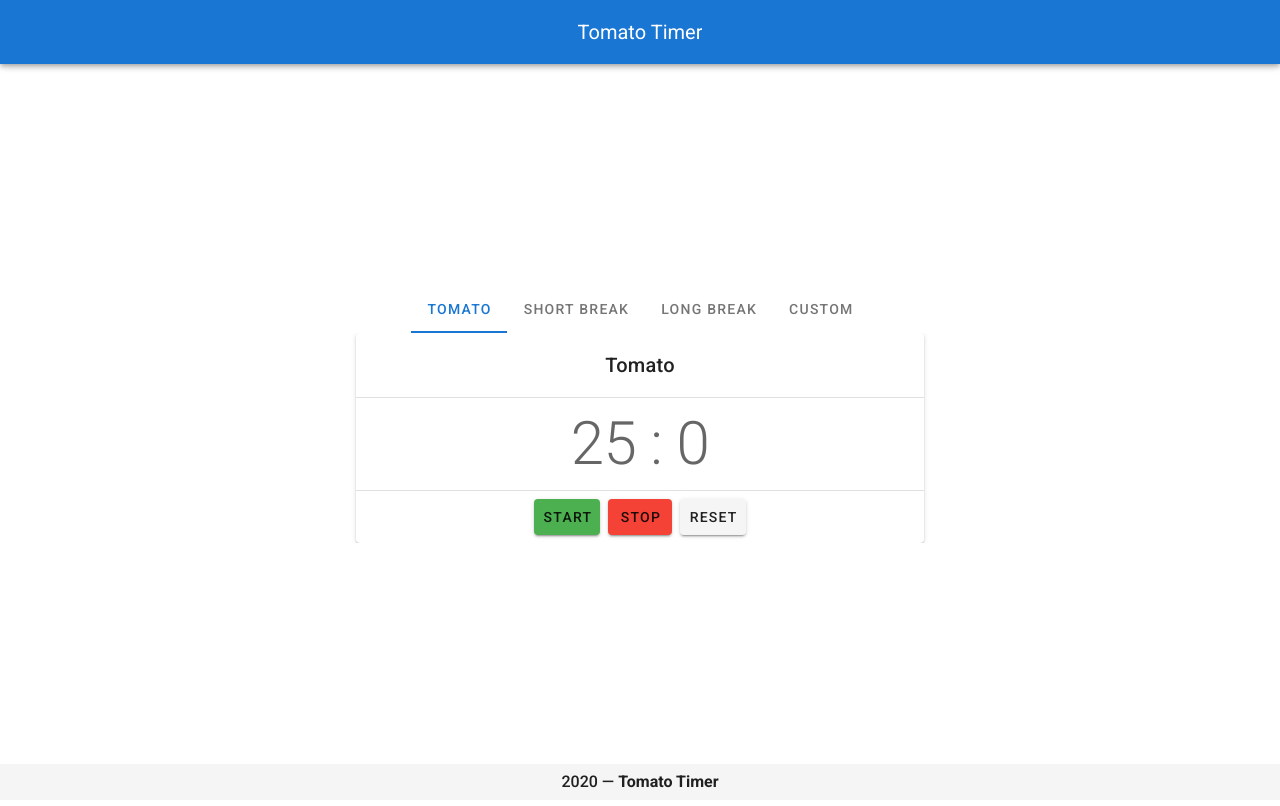
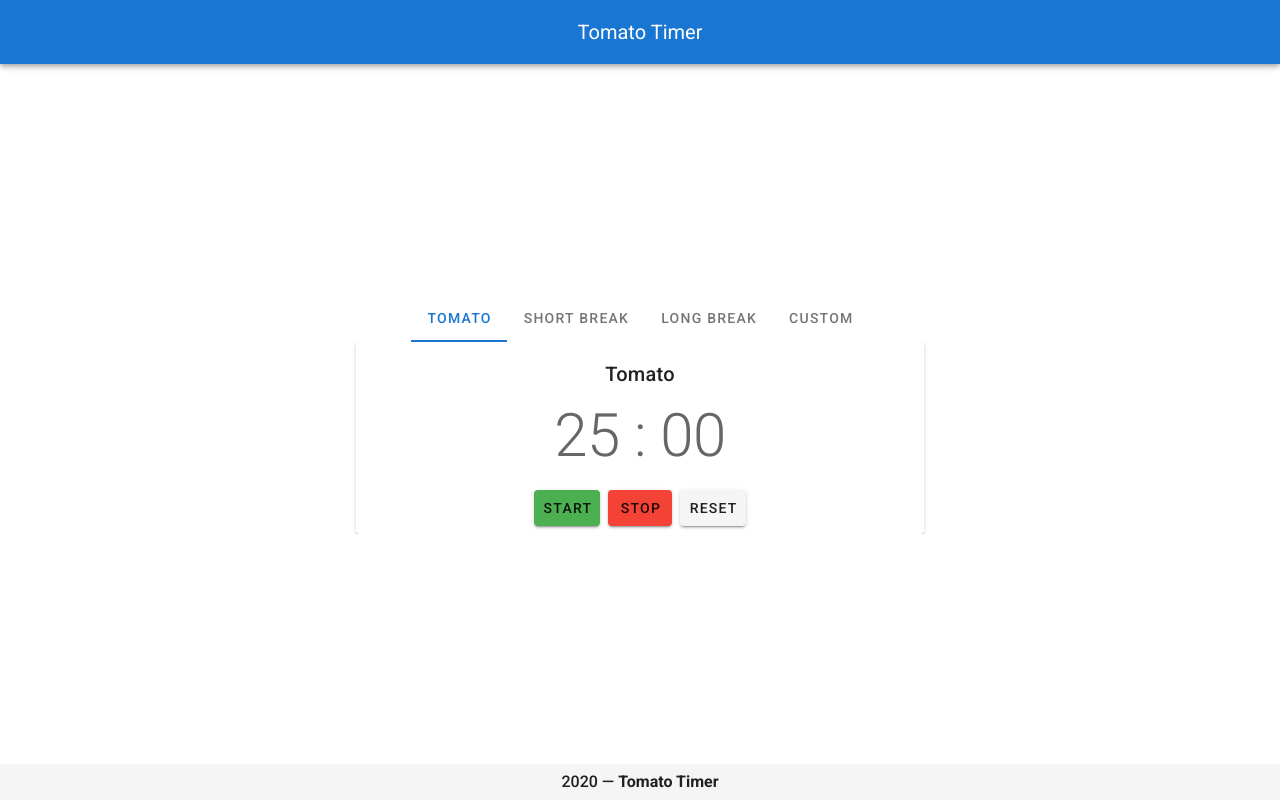
Before and after one commit to hueiyang/tomato-timer-vue, a Vue app: page / in a window 1280 px wide. Built offline with nearby package versions, Linux system fonts and the light colour scheme.

Commit message:
Use computed variable to display pretty clock.

```diff
--- a/src/components/TomatoTimer.vue
+++ b/src/components/TomatoTimer.vue
@@ -1,17 +1,13 @@
 <template>
     <v-card>
         <v-card-title class="justify-center">{{ tabName }}</v-card-title>
-        <v-divider></v-divider>
         <v-card-text>
             <v-row>
                 <v-col class="display-3 d-flex justify-center" cols="12">
-                    {{ currentMin }}
-                    :
-                    {{ currentSec}}
+                    {{ displayClock }}
                 </v-col>
             </v-row>
         </v-card-text>
-        <v-divider></v-divider>
         <v-card-actions class="justify-center">
             <v-btn color="green" @click="startTimer">Start</v-btn>
             <v-btn color="red" @click="stopTimer">Stop</v-btn>
@@ -35,6 +31,13 @@ export default {
               if (!val) return
               this.assignTimer()
           }
+      }
+    },
+    computed: {
+      displayClock () {
+          const min = this.currentMin < 10 ? ('0' + this.currentMin) : this.currentMin
+          const sec = this.currentSec < 10 ? ('0' + this.currentSec) : this.currentSec
+          return min + ' : ' + sec
       }
     },
     data () {
```
